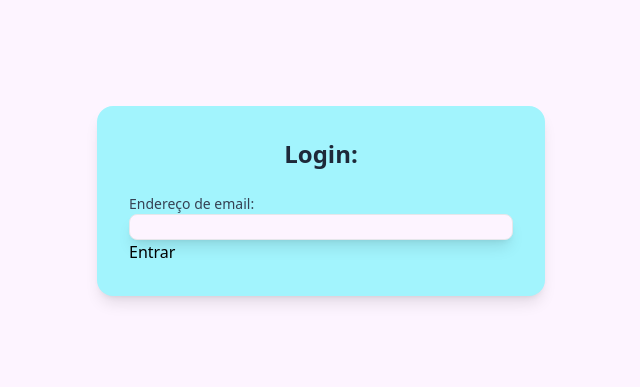
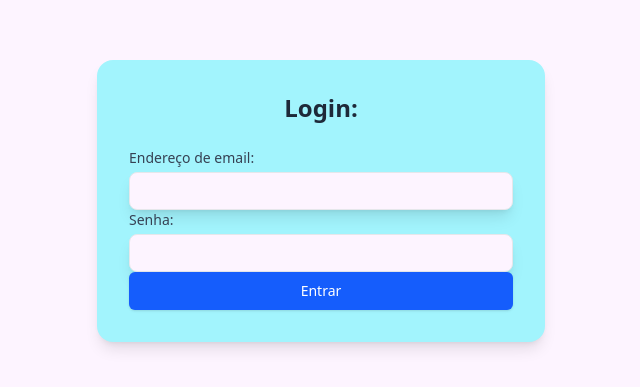
Before and after one commit to ferreiraryan/ecomerce-node, a React (Vite) app in the folder frontend/: page /login in a window 1280 px wide. Shown: the part 199-586 px from the top of the page, without its empty margins (319-959 px from the left). Built offline with nearby package versions, Linux system fonts and the light colour scheme.

Commit message:
Feat: Adiciona os principais campos estilizados da tela de login

```diff
--- a/frontend/src/pages/LoginPage.tsx
+++ b/frontend/src/pages/LoginPage.tsx
@@ -26,10 +26,17 @@ export function LoginPage() {
             <label htmlFor="email" className='block text-sm font-medium text-gray-700'>
               Endereço de email:
             </label>
-            <input type="email" id='email' name='email' required autoComplete='email' value={email} onChange={(e) => setEmail(e.target.value)} className='bg-fuchsia-50 rounded-lg shadow-lg w-full px-3 border border-gray-200 focus:outline-none focus:ring-blue-300 focus:border-blue-500' />
+            <input type="email" id='email' name='email' required autoComplete='email' value={email} onChange={(e) => setEmail(e.target.value)} className='bg-fuchsia-50 mt-1 block rounded-lg font-light text-sm shadow-lg w-full px-3 py-2 border border-gray-200 focus:outline-none focus:ring-blue-300 focus:border-blue-500' />
           </div>
           <div>
-            <button type='submit'>
+            <label htmlFor="password" className='block text-sm font-medium text-gray-700'>
+              Senha:
+            </label>
+            <input type="password" id='password' name='password' required autoComplete='email' value={email} onChange={(e) => setEmail(e.target.value)} className='bg-fuchsia-50 mt-1 block rounded-lg font-light text-sm shadow-lg w-full px-3 py-2 border border-gray-200 focus:outline-none focus:ring-blue-300 focus:border-blue-500' />
+          </div>
+          <div>
+            <button type='submit' className="w-full flex justify-center py-2 px-4 border border-transparent rounded-md shadow-sm text-sm font-medium text-white bg-blue-600 hover:bg-blue-700 focus:outline-none focus:ring-2 focus:ring-offset-2 focus:ring-blue-500"
+            >
               Entrar
             </button>
           </div>
```
